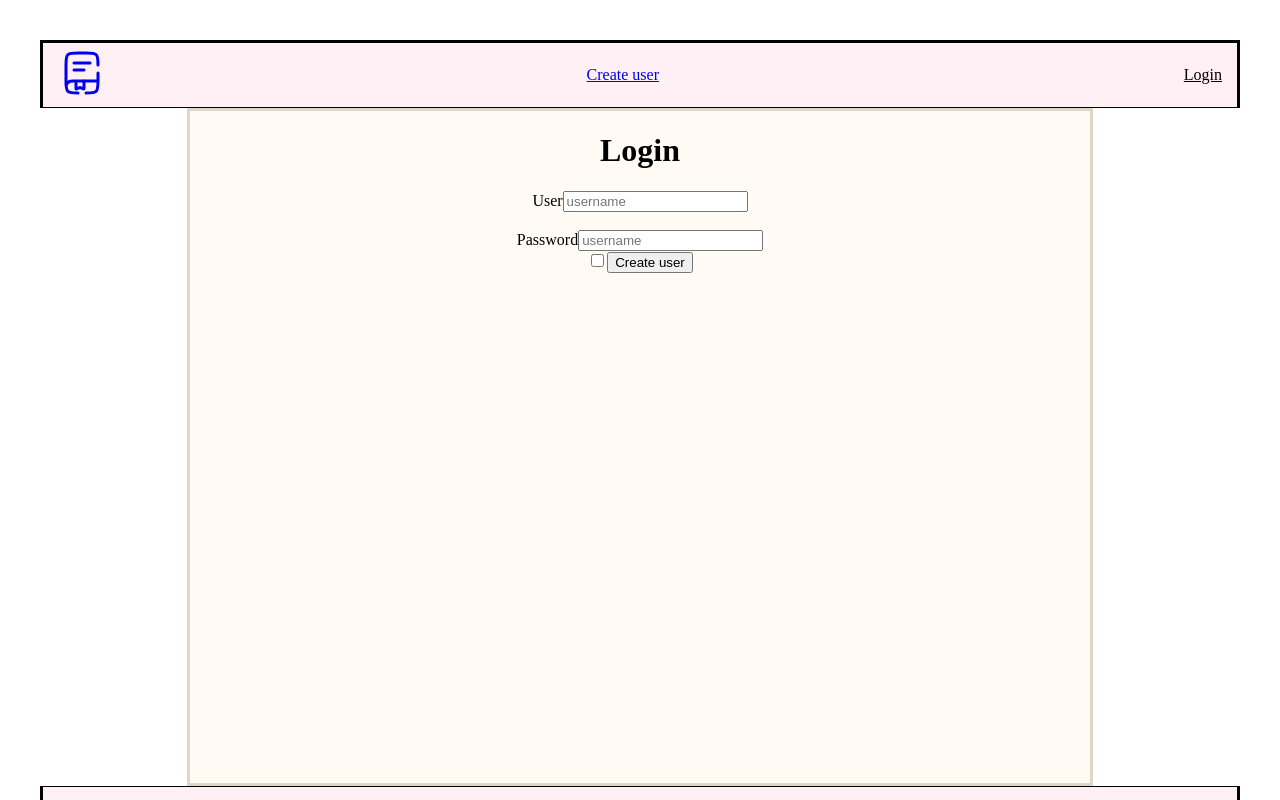
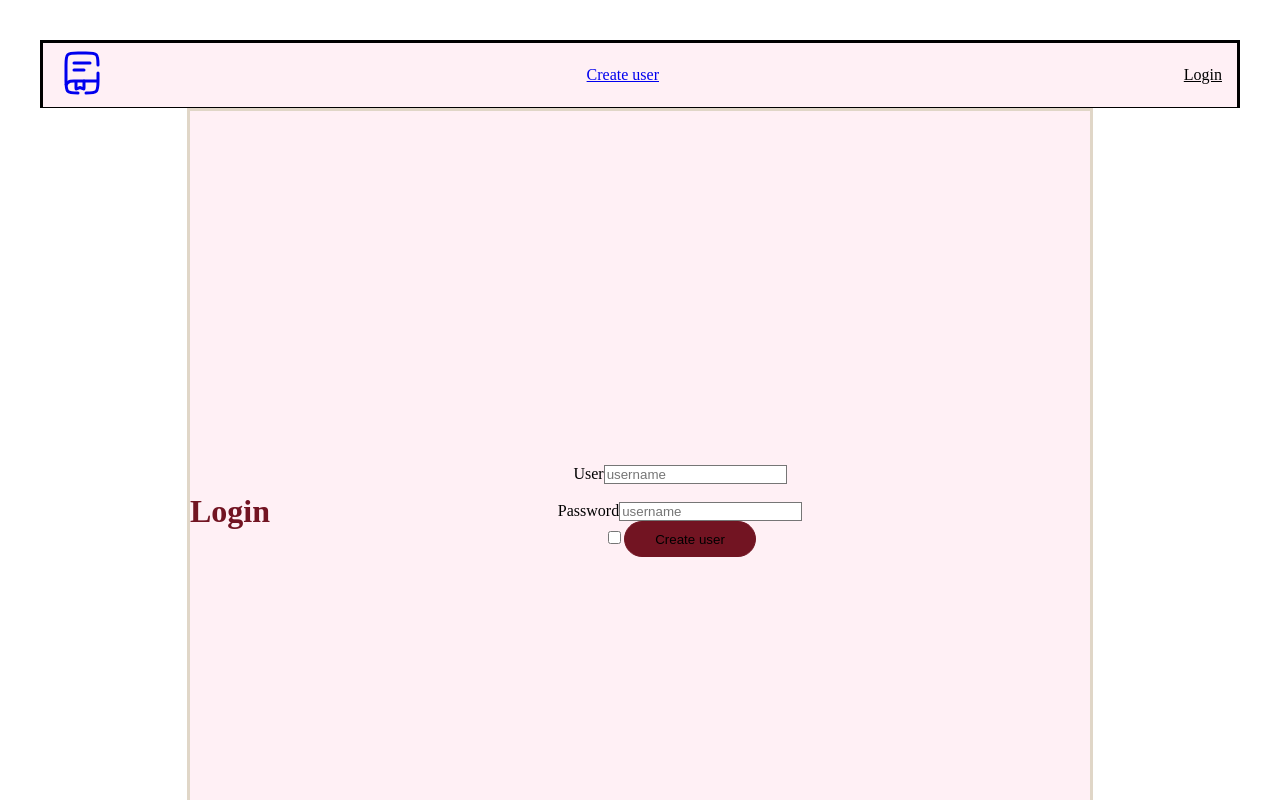
Before and after one commit to saraestefaniam/goodreaders-react, a React (Vite) app: page /login in a window 1280 px wide. Shown: the top 800 px of the page. Built offline with nearby package versions, Linux system fonts and the light colour scheme.

Commit message:
Base structure layout

```diff
--- a/src/components/ui/form-field.tsx
+++ b/src/components/ui/form-field.tsx
@@ -1,4 +1,5 @@
 import type { ComponentProps } from "react";
+import "../../index.css"
 
 interface FormProps extends ComponentProps<"input"> {
     label: string;
@@ -6,10 +7,10 @@ interface FormProps extends ComponentProps<"input"> {
 
 const FormField = ({ label, ...props }: FormProps) => {
     return (
-        <div>
-            <label>
+        <div className="flex flex-col">
+            <label className="mb-1 text-sm font-medium text-gray-700">
                 <span>{label}</span>
-                <input autoComplete="off" {...props} />
+                <input className="rounded-md border border-gray-300 px-3 py-2 focus:border-[var(--color-primary)] focus:outline-none focus:ring-1 focus:ring-[var(--color-primary)]" autoComplete="off" {...props} />
             </label>
         </div>
     )
--- a/src/components/ui/layout/footer.tsx
+++ b/src/components/ui/layout/footer.tsx
@@ -2,7 +2,11 @@
 import "./footer.css";
 
 function Footer() {
-  return <footer className="footer">@Project Web Dev Bootcamp XVIII - 2025 Keepcoding</footer>;
+  return (
+    <footer className="footer">
+      @Project Web Dev Bootcamp XVIII - 2025 Keepcoding
+    </footer>
+  );
 }
 
 export default Footer;
--- a/src/components/ui/layout/layout.tsx
+++ b/src/components/ui/layout/layout.tsx
@@ -3,7 +3,7 @@ import Footer from "./footer";
 import Header from "./header";
 import "./layout.css";
 import { Outlet } from "react-router-dom";
-import ErrorBoundary from "../errors/error-boundary"
+import ErrorBoundary from "../errors/error-boundary";
 
 function Layout() {
   return (
--- a/src/index.css
+++ b/src/index.css
@@ -1,3 +1,20 @@
+@tailwind base;
+@tailwind components;
+@tailwind utilities;
+
+/* src/styles/variables.css */
+:root {
+  --color-primary: #721422;
+  --color-primary-hover: #e0245e;
+  --color-bg: #fff0f5;
+  --color-text: #333;
+  --cards: #
+  --border-radius: 8px;
+  --spacing: 12px;
+  --font-family: "Inter", sans-serif;
+}
+
+
 /* :root {
   font-family: system-ui, Avenir, Helvetica, Arial, sans-serif;
   line-height: 1.5;
--- a/src/pages/auth/create-user-page.tsx
+++ b/src/pages/auth/create-user-page.tsx
@@ -13,7 +13,7 @@ const CreateUserPage = () => {
   };
 
   return (
-    <div>
+    <div className="bg-red-500">
       <h1>Create your user!</h1>
       <div>
         <form onSubmit={handleSubmit}>
--- a/src/pages/auth/login-page.tsx
+++ b/src/pages/auth/login-page.tsx
@@ -13,10 +13,10 @@ const LoginPage = () => {
   };
 
   return (
-    <div>
-      <div>
-        <h1>Login</h1>
-        <form onSubmit={handleSubmit}>
+    <div className="flex items-center justify-center min-h-screen bg-[var(--color-bg)]">
+      <h1 className="text-2xl font-bold text-center text-[var(--color-primary)] mb-6">Login</h1>
+      <div className="w-full max-w-md p-8 bg-white rounded-lg shadow-md">
+        <form className="space-y-4" onSubmit={handleSubmit}>
           <div>
             <FormField
               label="User"
```
Also changed, not shown: package.json (+5 -3 lines), src/App.tsx (+9 -11 lines), 1 other file (tests, documents, lock files or other folders).
